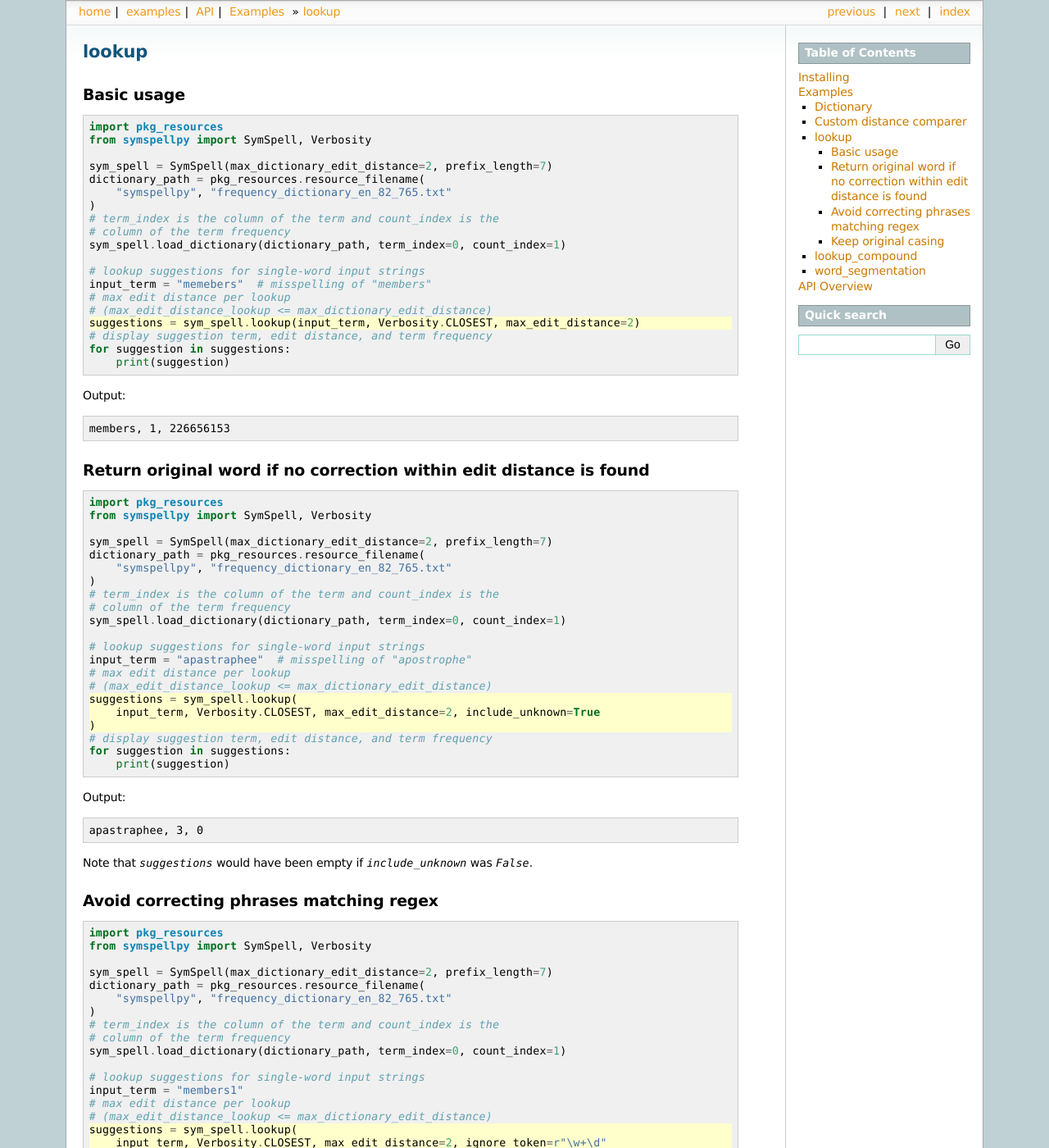
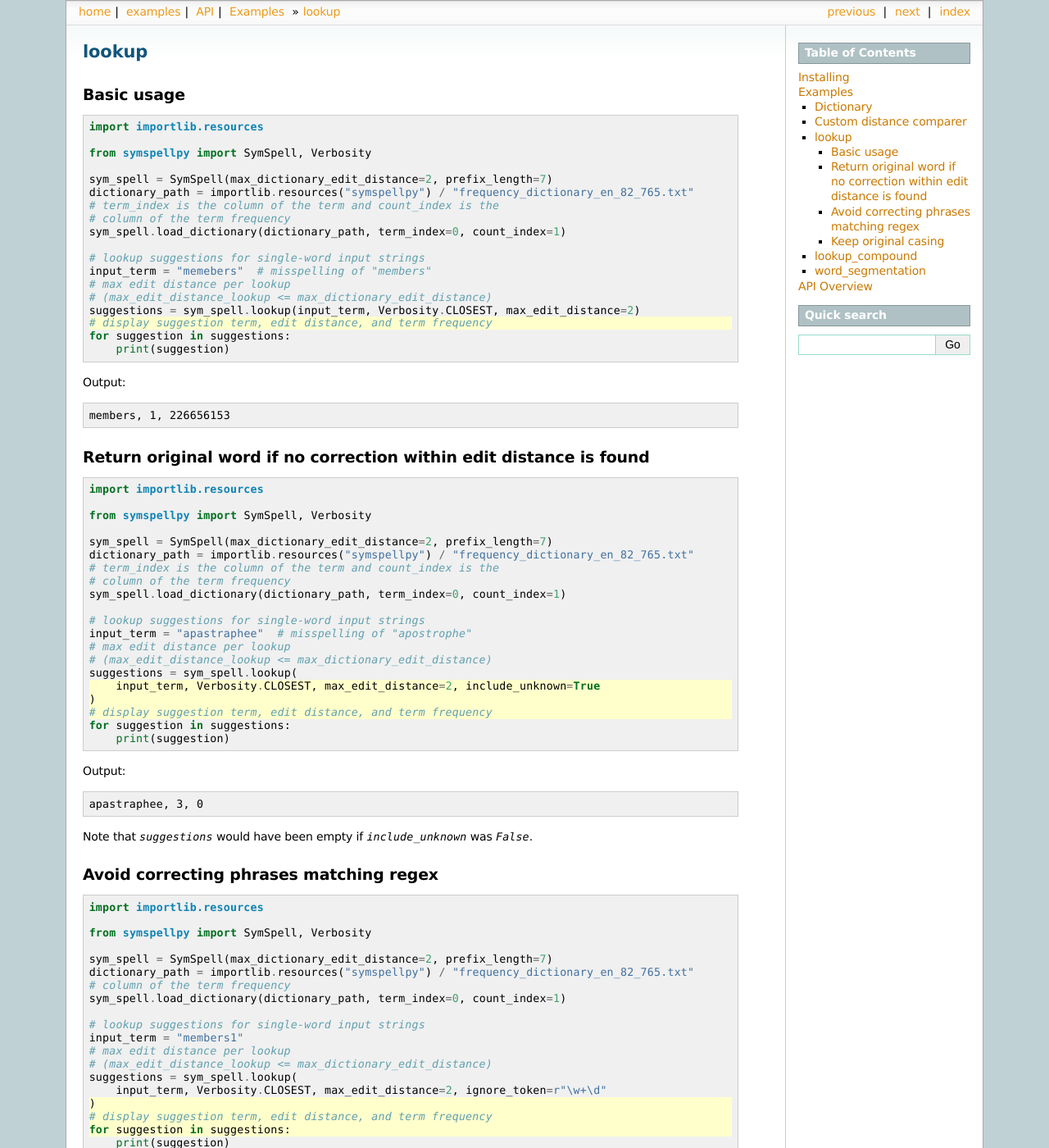
Before and after one commit to mammothb/symspellpy, a Sphinx documentation site: the page built from docs/examples/lookup.rst, in a window 1280 px wide and 1400 px high. Shown: the whole window at 82% size. Built offline with Sphinx 7.4.7, drawn with Linux system fonts in a browser that asks for light colours; the version number is read from the project's files by our own code; some of the changed text lies outside the part shown.

Commit message:
docs: replace pkg_resources with importlib.resources

```diff
--- a/INSTALL.rst
+++ b/INSTALL.rst
@@ -17,10 +17,10 @@ Dictionary data
 ===============
 
 The dictionary files that are shipped with symspellpy can be accesed using
-`pkg_resources`::
+`importlib.resources`::
 
-  dictionary_path = pkg_resources.resource_filename("symspellpy", "frequency_dictionary_en_82_765.txt")
-  bigram_path = pkg_resources.resource_filename("symspellpy", "frequency_bigramdictionary_en_243_342.txt")
+  dictionary_path = importlib.resources.files("symspellpy") / "frequency_dictionary_en_82_765.txt"
+  bigram_path = importlib.resources.files("symspellpy") / "frequency_bigramdictionary_en_243_342.txt"
 
 Alternatively, you can download the dictionary files from the repository and
 add them to your project directory::
--- a/docs/examples/lookup.rst
+++ b/docs/examples/lookup.rst
@@ -8,13 +8,12 @@ Basic usage
 .. code-block:: python
   :emphasize-lines: 16
 
-  import pkg_resources
+  import importlib.resources
+
   from symspellpy import SymSpell, Verbosity
 
   sym_spell = SymSpell(max_dictionary_edit_distance=2, prefix_length=7)
-  dictionary_path = pkg_resources.resource_filename(
-      "symspellpy", "frequency_dictionary_en_82_765.txt"
-  )
+  dictionary_path = importlib.resources("symspellpy") / "frequency_dictionary_en_82_765.txt"
   # term_index is the column of the term and count_index is the
   # column of the term frequency
   sym_spell.load_dictionary(dictionary_path, term_index=0, count_index=1)
@@ -38,13 +37,12 @@ Return original word if no correction within edit distance is found
 .. code-block:: python
   :emphasize-lines: 16,17,18
 
-  import pkg_resources
+  import importlib.resources
+
   from symspellpy import SymSpell, Verbosity
 
   sym_spell = SymSpell(max_dictionary_edit_distance=2, prefix_length=7)
-  dictionary_path = pkg_resources.resource_filename(
-      "symspellpy", "frequency_dictionary_en_82_765.txt"
-  )
+  dictionary_path = importlib.resources("symspellpy") / "frequency_dictionary_en_82_765.txt"
   # term_index is the column of the term and count_index is the
   # column of the term frequency
   sym_spell.load_dictionary(dictionary_path, term_index=0, count_index=1)
@@ -73,14 +71,12 @@ Avoid correcting phrases matching regex
 .. code-block:: python
   :emphasize-lines: 16,17,18
 
-  import pkg_resources
+  import importlib.resources
+
   from symspellpy import SymSpell, Verbosity
 
   sym_spell = SymSpell(max_dictionary_edit_distance=2, prefix_length=7)
-  dictionary_path = pkg_resources.resource_filename(
-      "symspellpy", "frequency_dictionary_en_82_765.txt"
-  )
-  # term_index is the column of the term and count_index is the
+  dictionary_path = importlib.resources("symspellpy") / "frequency_dictionary_en_82_765.txt"
   # column of the term frequency
   sym_spell.load_dictionary(dictionary_path, term_index=0, count_index=1)
 
@@ -108,13 +104,12 @@ Keep original casing
 .. code-block:: python
   :emphasize-lines: 16,17,18
 
-  import pkg_resources
+  import importlib.resources
+
   from symspellpy import SymSpell, Verbosity
 
   sym_spell = SymSpell(max_dictionary_edit_distance=2, prefix_length=7)
-  dictionary_path = pkg_resources.resource_filename(
-      "symspellpy", "frequency_dictionary_en_82_765.txt"
-  )
+  dictionary_path = importlib.resources("symspellpy") / "frequency_dictionary_en_82_765.txt"
   # term_index is the column of the term and count_index is the
   # column of the term frequency
   sym_spell.load_dictionary(dictionary_path, term_index=0, count_index=1)
```
Also changed, not shown: docs/examples/custom_distance_comparer.rst (+5 -3 lines), docs/examples/dictionary.rst (+4 -8 lines), docs/examples/lookup_compound.rst (+8 -14 lines), docs/examples/word_segmentation.rst (+3 -4 lines), 2 other files.
